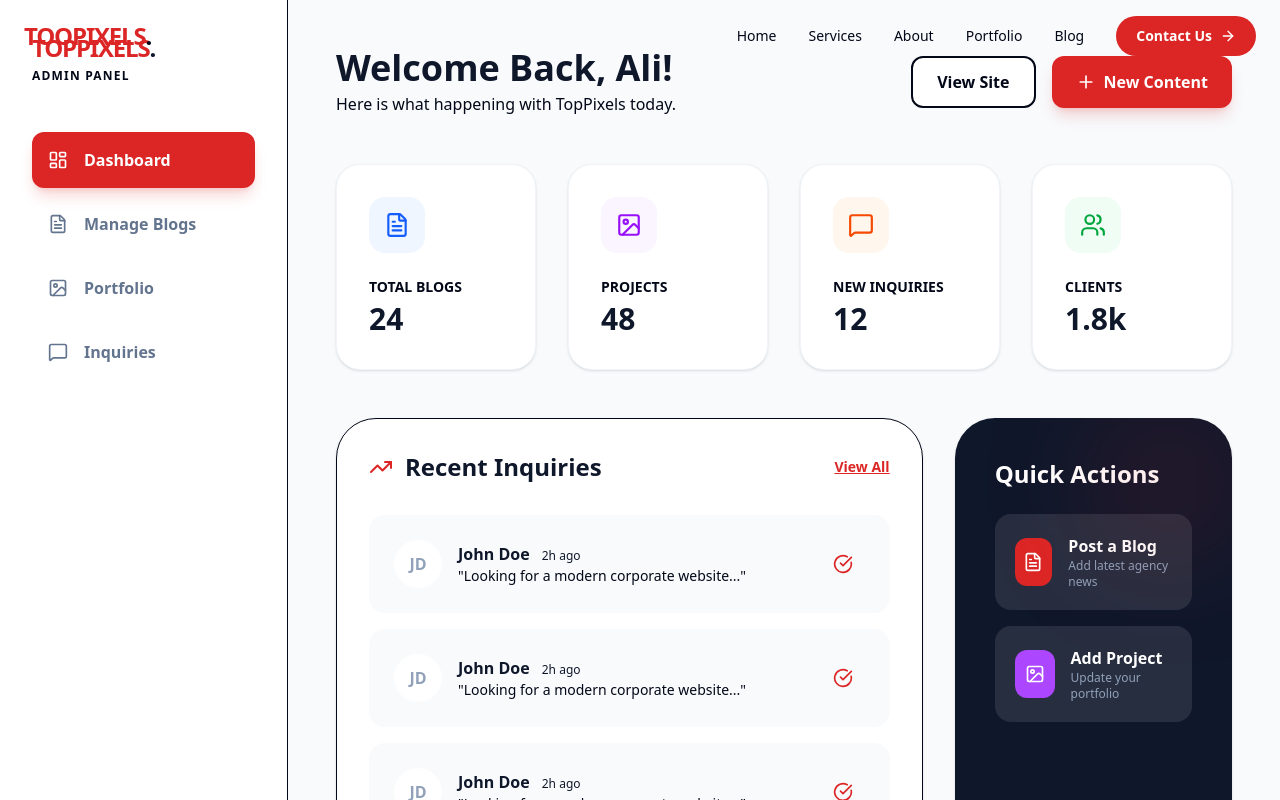
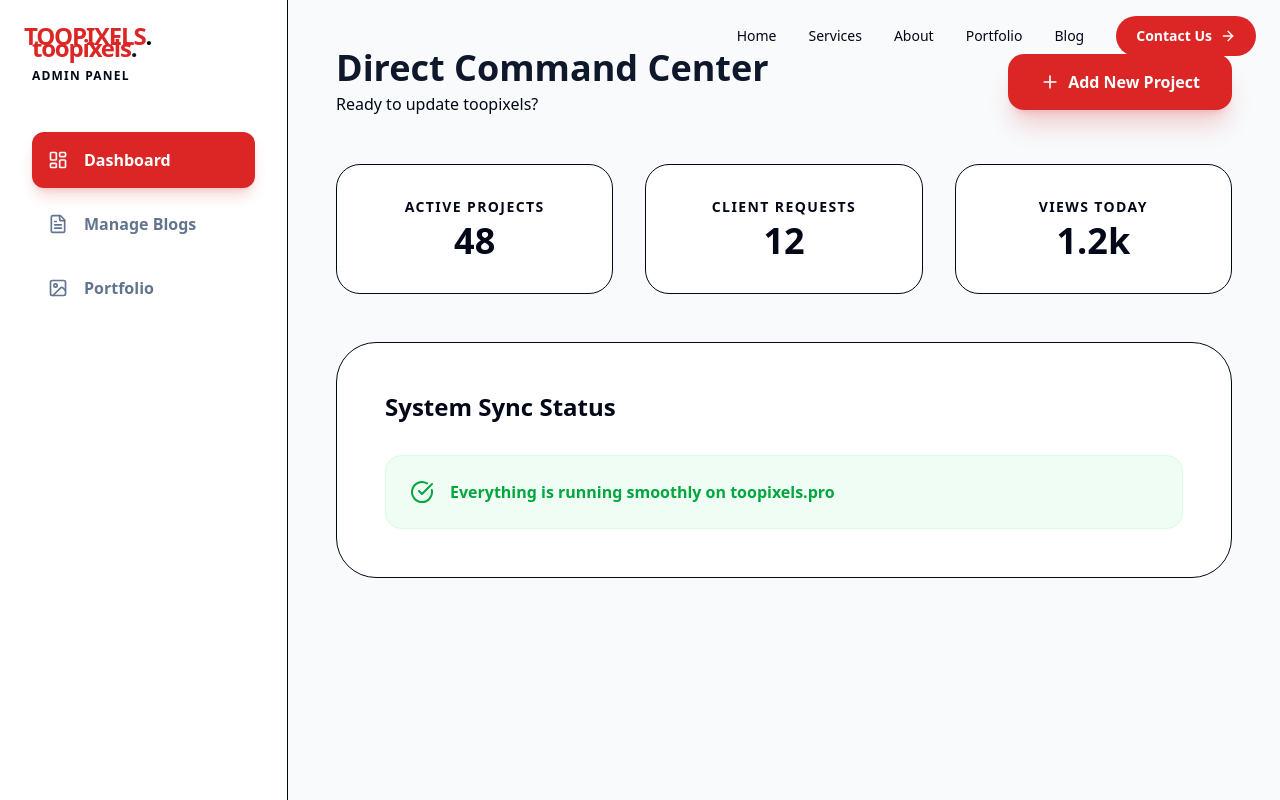
Before and after one commit to ibrar9/toopixels-pro, a Next.js app: page /admin/dashboard in a window 1280 px wide. Shown: the top 800 px of the page. Built offline with nearby package versions, Linux system fonts and the light colour scheme.

Commit message:
System: Admin Panel API & Permanent Data Store

```diff
--- a/src/app/admin/dashboard/page.tsx
+++ b/src/app/admin/dashboard/page.tsx
@@ -1,123 +1,149 @@
 "use client";
 
-import { LayoutDashboard, FileText, Image, MessageSquare, Plus, LogOut, TrendingUp, Users, CheckCircle } from "lucide-react";
-import Link from "next/link";
-
-const stats = [
-  { label: "Total Blogs", value: "24", icon: FileText, color: "text-blue-600 bg-blue-50" },
-  { label: "Projects", value: "48", icon: Image, color: "text-purple-600 bg-purple-50" },
-  { label: "New Inquiries", value: "12", icon: MessageSquare, color: "text-orange-600 bg-orange-50" },
-  { label: "Clients", value: "1.8k", icon: Users, color: "text-green-600 bg-green-50" },
-];
+import { useState, useEffect } from "react";
+import { LayoutDashboard, FileText, Image, MessageSquare, Plus, LogOut, TrendingUp, CheckCircle, X } from "lucide-react";
+import { useRouter } from "next/navigation";
 
 export default function AdminDashboard() {
+  const [showForm, setShowForm] = useState(false);
+  const [loading, setLoading] = useState(false);
+  const router = useRouter();
+
+  const [formData, setFormData] = useState({
+    title: "",
+    category: "Graphics Design",
+    description: "",
+    image: "https://images.unsplash.com/photo-1541462608141-ad4d0b942085?auto=format&fit=crop&q=80&w=2426"
+  });
+
+  const handleCreateProject = async (e: React.FormEvent) => {
+    e.preventDefault();
+    setLoading(true);
+    try {
+      await fetch('/api/projects', {
+        method: 'POST',
+        headers: { 'Content-Type': 'application/json' },
+        body: JSON.stringify(formData)
+      });
+      setShowForm(false);
+      alert("Project Added Successfully!");
+      router.refresh();
+    } catch (err) {
+      alert("Failed to add project");
+    } finally {
+      setLoading(false);
+    }
+  };
+
   return (
-    <div className="flex min-h-screen bg-slate-50">
-      {/* Sidebar */}
+    <div className="flex min-h-screen bg-slate-50 relative">
+      {/* Sidebar (Same as before) */}
       <aside className="w-72 bg-white border-r p-8 flex flex-col hidden lg:flex">
         <div className="mb-12">
-           <h2 className="text-2xl font-black tracking-tighter text-primary">TOPPIXELS<span className="text-slate-900">.</span></h2>
+           <h2 className="text-2xl font-black tracking-tighter text-primary">toopixels<span className="text-slate-900">.</span></h2>
            <p className="text-xs font-bold text-muted-foreground uppercase tracking-widest mt-1">Admin Panel</p>
         </div>
-
         <nav className="flex-1 space-y-2">
-           {[
-             { name: "Dashboard", icon: LayoutDashboard, active: true },
-             { name: "Manage Blogs", icon: FileText },
-             { name: "Portfolio", icon: Image },
-             { name: "Inquiries", icon: MessageSquare },
-           ].map((item, i) => (
-             <button
-               key={i}
-               className={`w-full flex items-center gap-4 p-4 rounded-xl font-bold transition-all ${item.active ? 'bg-primary text-white shadow-lg shadow-primary/20' : 'text-slate-500 hover:bg-slate-50'}`}
-             >
-               <item.icon size={20} /> {item.name}
-             </button>
-           ))}
+           <button className="w-full flex items-center gap-4 p-4 rounded-xl font-bold bg-primary text-white shadow-lg shadow-primary/20"><LayoutDashboard size={20} /> Dashboard</button>
+           <button className="w-full flex items-center gap-4 p-4 rounded-xl font-bold text-slate-500 hover:bg-slate-50"><FileText size={20} /> Manage Blogs</button>
+           <button className="w-full flex items-center gap-4 p-4 rounded-xl font-bold text-slate-500 hover:bg-slate-50"><Image size={20} /> Portfolio</button>
         </nav>
-
-        <button className="flex items-center gap-4 p-4 text-red-500 font-bold hover:bg-red-50 rounded-xl transition-all">
-           <LogOut size={20} /> Logout
-        </button>
       </aside>
 
       {/* Main Content */}
       <main className="flex-1 p-8 md:p-12 overflow-y-auto">
         <header className="flex flex-col md:flex-row md:items-center justify-between gap-6 mb-12">
           <div>
-            <h1 className="text-4xl font-black text-slate-900">Welcome Back, Ali!</h1>
-            <p className="text-muted-foreground font-medium mt-1">Here is what happening with TopPixels today.</p>
+            <h1 className="text-4xl font-black text-slate-900">Direct Command Center</h1>
+            <p className="text-muted-foreground font-medium mt-1">Ready to update toopixels?</p>
           </div>
-          <div className="flex gap-4">
-             <button className="bg-white border-2 px-6 py-3 rounded-xl font-bold flex items-center gap-2 hover:bg-slate-50">
-                View Site
-             </button>
-             <button className="bg-primary text-white px-6 py-3 rounded-xl font-bold flex items-center gap-2 hover:scale-105 transition-all shadow-lg shadow-primary/20">
-                <Plus size={20} /> New Content
-             </button>
-          </div>
+          <button
+             onClick={() => setShowForm(true)}
+             className="bg-primary text-white px-8 py-4 rounded-2xl font-bold flex items-center gap-2 hover:scale-105 transition-all shadow-xl shadow-primary/20"
+          >
+            <Plus size={20} /> Add New Project
+          </button>
         </header>
 
-        {/* Stats Grid */}
-        <div className="grid grid-cols-1 md:grid-cols-2 xl:grid-cols-4 gap-8 mb-12">
-          {stats.map((stat, i) => (
-            <div key={i} className="bg-white p-8 rounded-3xl shadow-sm border border-slate-100 group hover:border-primary transition-all">
-               <div className={`w-14 h-14 rounded-2xl ${stat.color} flex items-center justify-center mb-6`}>
-                  <stat.icon size={26} />
-               </div>
-               <p className="text-muted-foreground font-bold text-sm uppercase mb-1">{stat.label}</p>
-               <h3 className="text-3xl font-black text-slate-900">{stat.value}</h3>
+        {/* Dashboard Placeholder Sections */}
+        <div className="grid grid-cols-1 md:grid-cols-3 gap-8 mb-12">
+            <div className="bg-white p-8 rounded-3xl border text-center">
+                <h4 className="text-sm font-bold text-muted-foreground mb-1 uppercase tracking-widest">Active Projects</h4>
+                <p className="text-4xl font-black">48</p>
             </div>
-          ))}
+            <div className="bg-white p-8 rounded-3xl border text-center">
+                <h4 className="text-sm font-bold text-muted-foreground mb-1 uppercase tracking-widest">Client Requests</h4>
+                <p className="text-4xl font-black">12</p>
+            </div>
+            <div className="bg-white p-8 rounded-3xl border text-center">
+                <h4 className="text-sm font-bold text-muted-foreground mb-1 uppercase tracking-widest">Views Today</h4>
+                <p className="text-4xl font-black">1.2k</p>
+            </div>
         </div>
 
-        {/* Bottom Panel */}
-        <div className="grid grid-cols-1 xl:grid-cols-3 gap-8">
-           <div className="xl:col-span-2 bg-white rounded-[2.5rem] shadow-sm border p-8">
-              <div className="flex items-center justify-between mb-8">
-                 <h3 className="text-2xl font-black text-slate-900 flex items-center gap-3">
-                    <TrendingUp className="text-primary" /> Recent Inquiries
-                 </h3>
-                 <button className="text-primary font-bold text-sm underline">View All</button>
-              </div>
-              <div className="space-y-4">
-                 {[1, 2, 3].map(i => (
-                   <div key={i} className="flex items-center justify-between p-6 bg-slate-50 rounded-2xl border border-transparent hover:border-slate-200 transition-all">
-                      <div className="flex items-center gap-4">
-                         <div className="w-12 h-12 bg-white rounded-full flex items-center justify-center text-slate-400 font-bold">JD</div>
-                         <div>
-                            <p className="font-bold text-slate-900">John Doe <span className="text-xs text-muted-foreground font-medium ml-2">2h ago</span></p>
-                            <p className="text-sm text-muted-foreground">"Looking for a modern corporate website..."</p>
-                         </div>
-                      </div>
-                      <button className="p-3 text-primary hover:bg-white rounded-xl transition-all"><CheckCircle size={20}/></button>
-                   </div>
-                 ))}
-              </div>
-           </div>
-
-           <div className="bg-slate-900 rounded-[2.5rem] shadow-sm p-10 text-white relative overflow-hidden">
-              <div className="absolute top-0 right-0 w-32 h-32 bg-primary/20 rounded-full blur-3xl" />
-              <h3 className="text-2xl font-black mb-6">Quick Actions</h3>
-              <div className="space-y-4">
-                 <button className="w-full bg-white/10 hover:bg-white/20 p-5 rounded-2xl flex items-center gap-4 transition-all text-left">
-                    <div className="w-12 h-12 bg-primary rounded-xl flex items-center justify-center text-white"><FileText size={20}/></div>
-                    <div>
-                       <p className="font-bold">Post a Blog</p>
-                       <p className="text-xs text-slate-400">Add latest agency news</p>
-                    </div>
-                 </button>
-                 <button className="w-full bg-white/10 hover:bg-white/20 p-5 rounded-2xl flex items-center gap-4 transition-all text-left">
-                    <div className="w-12 h-12 bg-purple-500 rounded-xl flex items-center justify-center text-white"><Image size={20}/></div>
-                    <div>
-                       <p className="font-bold">Add Project</p>
-                       <p className="text-xs text-slate-400">Update your portfolio</p>
-                    </div>
-                 </button>
-              </div>
+        {/* Recent Activity List */}
+        <div className="bg-white rounded-[2.5rem] border p-12">
+           <h3 className="text-2xl font-black mb-8">System Sync Status</h3>
+           <div className="flex items-center gap-4 text-green-600 font-bold bg-green-50 p-6 rounded-2xl border border-green-100">
+              <CheckCircle size={24} />
+              Everything is running smoothly on toopixels.pro
            </div>
         </div>
       </main>
+
+      {/* Pop-up Form Modal */}
+      {showForm && (
+        <div className="fixed inset-0 bg-slate-900/60 backdrop-blur-sm z-[2000] flex items-center justify-center p-6">
+           <div className="bg-white w-full max-w-xl rounded-[3rem] p-12 relative shadow-2xl">
+              <button
+                onClick={() => setShowForm(false)}
+                className="absolute top-8 right-8 text-slate-400 hover:text-slate-900"
+              >
+                <X size={24} />
+              </button>
+              <h2 className="text-3xl font-black mb-10 text-slate-900">Upload Project</h2>
+              <form onSubmit={handleCreateProject} className="space-y-6">
+                 <div>
+                    <label className="block text-sm font-bold mb-2">Project Title</label>
+                    <input
+                       onChange={(e) => setFormData({...formData, title: e.target.value})}
+                       className="w-full bg-slate-50 p-5 rounded-2xl border-none outline-none focus:ring-2 ring-primary"
+                       placeholder="e.g. EcoBrand Website"
+                       required
+                    />
+                 </div>
+                 <div>
+                    <label className="block text-sm font-bold mb-2">Category</label>
+                    <select
+                      onChange={(e) => setFormData({...formData, category: e.target.value})}
+                      className="w-full bg-slate-50 p-5 rounded-2xl border-none outline-none focus:ring-2 ring-primary"
+                    >
+                       <option>Graphics Design</option>
+                       <option>Website Development</option>
+                       <option>Digital Marketing</option>
+                       <option>Social Media</option>
+                    </select>
+                 </div>
+                 <div>
+                    <label className="block text-sm font-bold mb-2">Image URL</label>
+                    <input
+                       onChange={(e) => setFormData({...formData, image: e.target.value})}
+                       className="w-full bg-slate-50 p-5 rounded-2xl border-none outline-none focus:ring-2 ring-primary text-sm"
+                       placeholder="https://images.unsplash.com/..."
+                       defaultValue={formData.image}
+                    />
+                 </div>
+                 <button
+                   type="submit"
+                   disabled={loading}
+                   className="w-full bg-primary text-white p-6 rounded-2xl font-bold hover:scale-105 transition-all shadow-xl shadow-primary/20 disabled:opacity-50"
+                 >
+                   {loading ? "Syncing..." : "Launch Project to Frontend"}
+                 </button>
+              </form>
+           </div>
+        </div>
+      )}
     </div>
   );
 }
```
Also changed, not shown: src/app/api/blogs/route.ts (added, +18 -0 lines), src/app/api/projects/route.ts (added, +16 -0 lines), src/app/portfolio/page.tsx (+30 -15 lines), src/lib/store.ts (added, +40 -0 lines).
